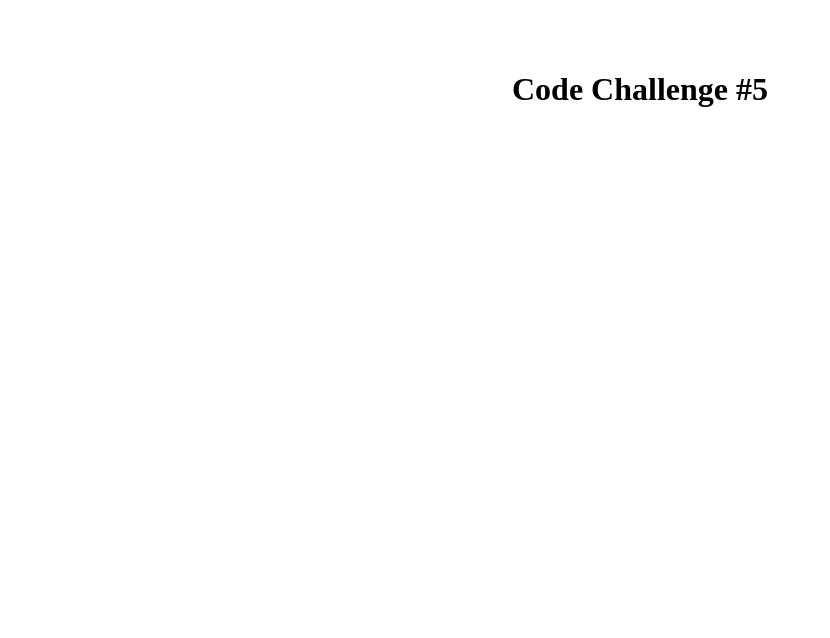
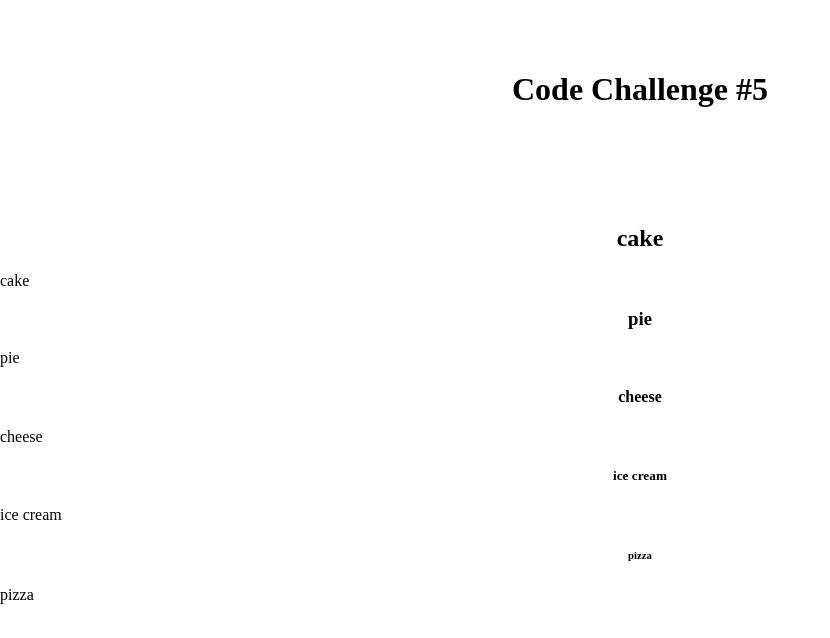
Before and after one commit to bartlett-high-school/code-challenge-5-tylerhilliard34, a plain HTML site: page index.html in a window 1280 px wide. Shown: the whole page, without its empty margins (0-830 px from the left). Drawn offline with Linux system fonts and the light colour scheme.

Commit message:
Update index.html

```diff
--- a/index.html
+++ b/index.html
@@ -39,6 +39,21 @@ BONUS: Implement a web font from font-squirrel correctly for 3 extra points.
 			section {
 				padding: 25px 0;
 			}
+			h2{
+                text-align: center;
+			}
+			h3{
+				text-align: center;
+			}
+			h4{
+				text-align: center;
+			}
+			h5{
+				text-align: center;
+			}
+			h6{
+				text-align: center;
+			}
 		</style>
 	</head>
 	<body>
@@ -47,9 +62,18 @@ BONUS: Implement a web font from font-squirrel correctly for 3 extra points.
 		</header>
 		<section>
 			<div class="container">
+			<h2>cake</h2>
+			<p>cake</p>
+			<h3>pie</h3>
+			<p>pie</p>
+			<h4>cheese</h4>
+			<p>cheese</p>
+			<h5>ice cream</h5>
+			<P>ice cream</P>
+			<h6>pizza</h6>
+			<p>pizza</p>
 			</div>
 		</section>
 		<footer>
 		</footer>
 	</body>
-</html>
```
